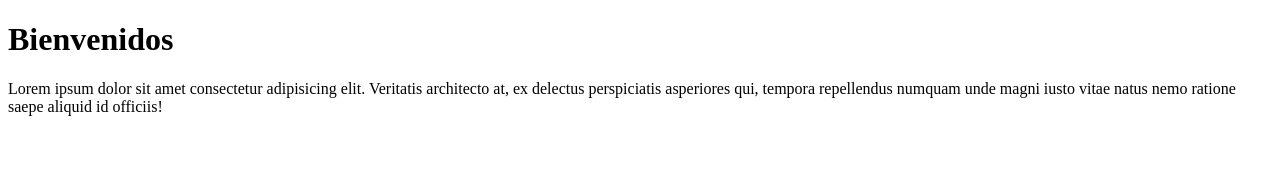
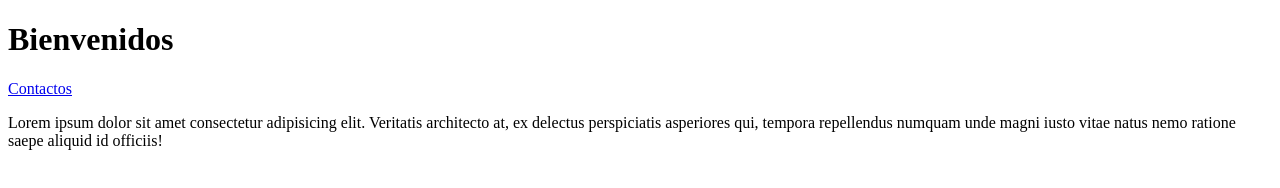
Before and after one commit to CoraUTSH/Git-GitHub, a plain HTML site: page index.html in a window 1280 px wide. Drawn offline with Linux system fonts and the light colour scheme.

Commit message:
Se agregó link contactos

```diff
--- a/index.html
+++ b/index.html
@@ -7,6 +7,7 @@
 </head>
 <body>
     <h1>Bienvenidos</h1>
+    <a href="Contactos.html">Contactos</a>
     <p>Lorem ipsum dolor sit amet consectetur adipisicing elit. Veritatis architecto at, ex delectus perspiciatis asperiores qui, tempora repellendus numquam unde magni iusto vitae natus nemo ratione saepe aliquid id officiis!</p>
 </body>
 </html>
```
